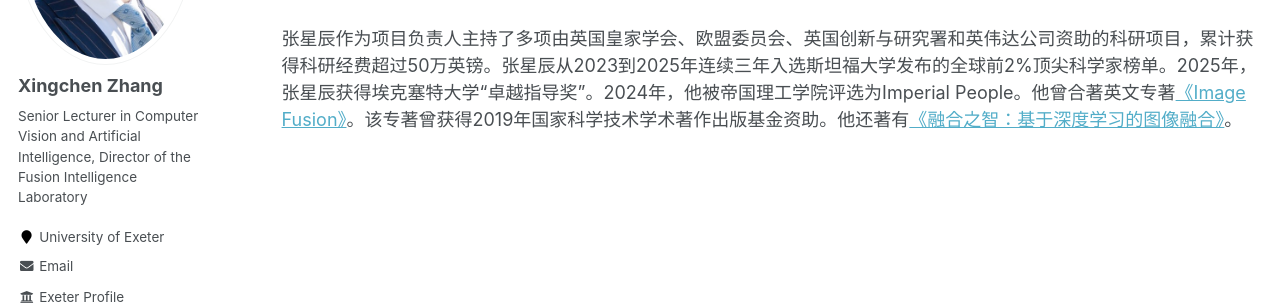
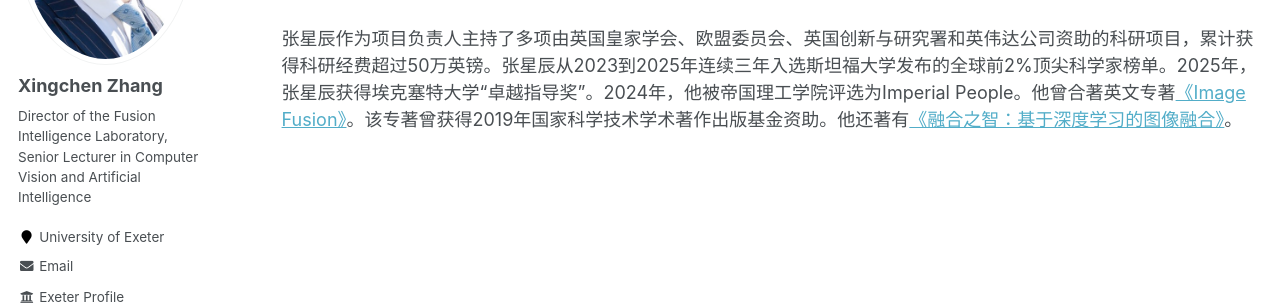
Before and after one commit to xingchenzhang/xingchenzhang.github.io, a Jekyll site: the page built from other_pages/chinese.md, in a window 1280 px wide. Shown: the part 294-599 px from the top of the page. Built offline with Jekyll 4.4.1, drawn with Linux system fonts in a browser that asks for light colours.

Commit message:
update bio

```diff
--- a/_config.yml
+++ b/_config.yml
@@ -82,7 +82,7 @@
 author:
   name             : "Xingchen Zhang"
   avatar           : "Xingchen Zhang.jpg"
-  bio              : "Senior Lecturer in Computer Vision and Artificial Intelligence, Director of the Fusion Intelligence Laboratory"
+  bio              : "Director of the Fusion Intelligence Laboratory, Senior Lecturer in Computer Vision and Artificial Intelligence"
   location         : "University of Exeter"
   exeter_website : "https://experts.exeter.ac.uk/43335-xingchen-zhang"
   employer         :
```
